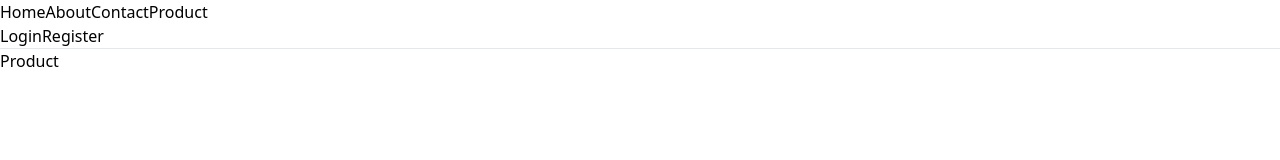
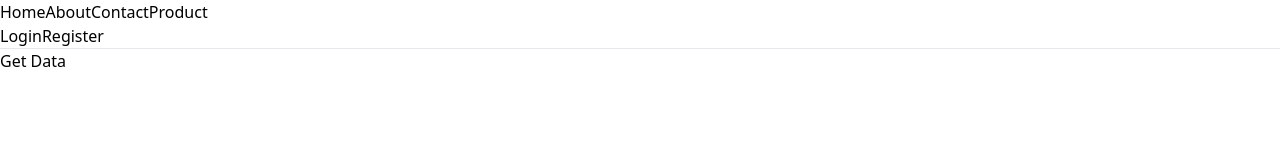
Before and after one commit to tamphimai007/cc19_basic_router, a React (Vite) app: page /product in a window 1280 px wide. Shown: the top 160 px of the page. Built offline with nearby package versions, Linux system fonts and the light colour scheme.

Commit message:
update axios

```diff
--- a/package.json
+++ b/package.json
@@ -10,6 +10,7 @@
     "preview": "vite preview"
   },
   "dependencies": {
+    "axios": "^1.7.9",
     "react": "^18.3.1",
     "react-dom": "^18.3.1",
     "react-router": "^7.1.3",
--- a/src/pages/Product.jsx
+++ b/src/pages/Product.jsx
@@ -1,6 +1,16 @@
 // rfce
-
+import useProductStore from "../store/product-store";
 function Product() {
-  return <div>Product</div>;
+  // Javascript
+  const products = useProductStore((state) => state.products);
+  const actionGetData = useProductStore((state)=>state.actionGetData)
+  console.log(products);
+  return <div>
+    <button
+    onClick={actionGetData}
+    className="bg-green-400">
+        Get Data
+        </button>
+    </div>;
 }
 export default Product;
--- /dev/null
+++ b/src/store/product-store.jsx
@@ -0,0 +1,18 @@
+import axios from "axios";
+import { create } from "zustand";
+
+const productStore = (set) => ({
+  products: [],
+  actionGetData: async () => {
+    try {
+      const resp = await axios.get("https://dummyjson.com/products");
+      //   console.log(resp.data.products);
+      set({ products: resp.data.products });
+    } catch (error) {
+      console.log(error.message);
+    }
+  },
+});
+
+const useProductStore = create(productStore);
+export default useProductStore;
```
Also changed, not shown: 2 other files (tests, documents, lock files or other folders).
